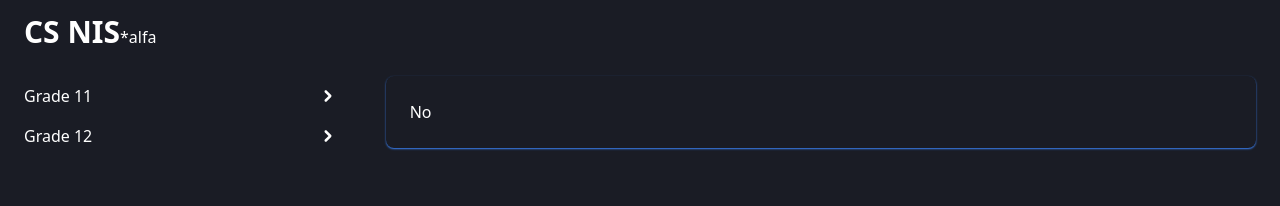
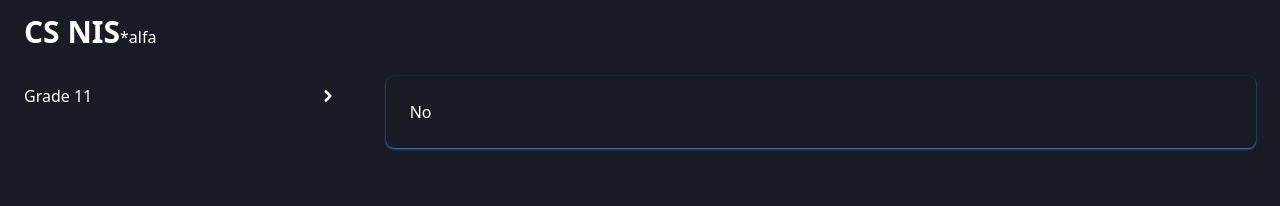
Before and after one commit to zeptozor/csnis-alfa, a Next.js app: page /deploy/lo in a window 1280 px wide. Shown: the top 206 px of the page. Built offline with nearby package versions, Linux system fonts and the light colour scheme.

Commit message:
Update Accordion.tsx

```diff
--- a/components/Accordion.tsx
+++ b/components/Accordion.tsx
@@ -78,7 +78,7 @@ export default function Accordion({ className = '' }: { className?: string }) {
                     ))
                 }
             </AccordionItem>
-            <AccordionItem id='12' level={0} heading='Grade 12' open={grade == '12'} active={activeGrade == '12'} onClick={setGrade}>
+{/*             <AccordionItem id='12' level={0} heading='Grade 12' open={grade == '12'} active={activeGrade == '12'} onClick={setGrade}>
                 {
                     twelve.map(IUnit => (
                         <AccordionItem key={IUnit.key} id={IUnit.key} level={1} heading={IUnit.heading} open={unit == IUnit.key} active={activeUnit == IUnit.key} onClick={setUnit}>
@@ -96,7 +96,7 @@ export default function Accordion({ className = '' }: { className?: string }) {
                         </AccordionItem>
                     ))
                 }
-            </AccordionItem>
+            </AccordionItem> */}
         </div>
     )
 }
```
